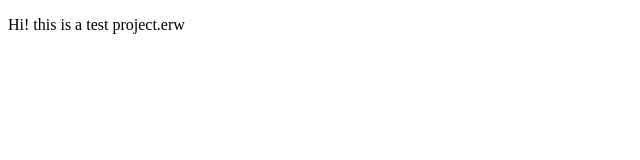
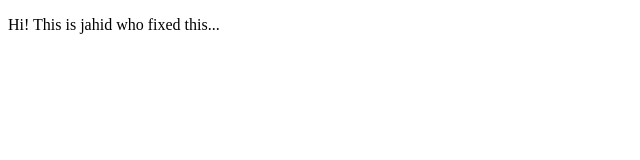
Before and after one commit to robel99/youtube-demo, a plain HTML site: page index.html in a window 1280 px wide. Shown: the full height of the page, 0-640 px from the left. Drawn offline with Linux system fonts and the light colour scheme.

Commit message:
Changed the paragraph in index.html file

```diff
--- a/index.html
+++ b/index.html
@@ -4,6 +4,6 @@
 	<title></title>
 </head>
 <body>
-<p>Hi! this is a test project.erw</p>
+<p>Hi! This is jahid who fixed this...</p>
 </body>
 </html>
```
